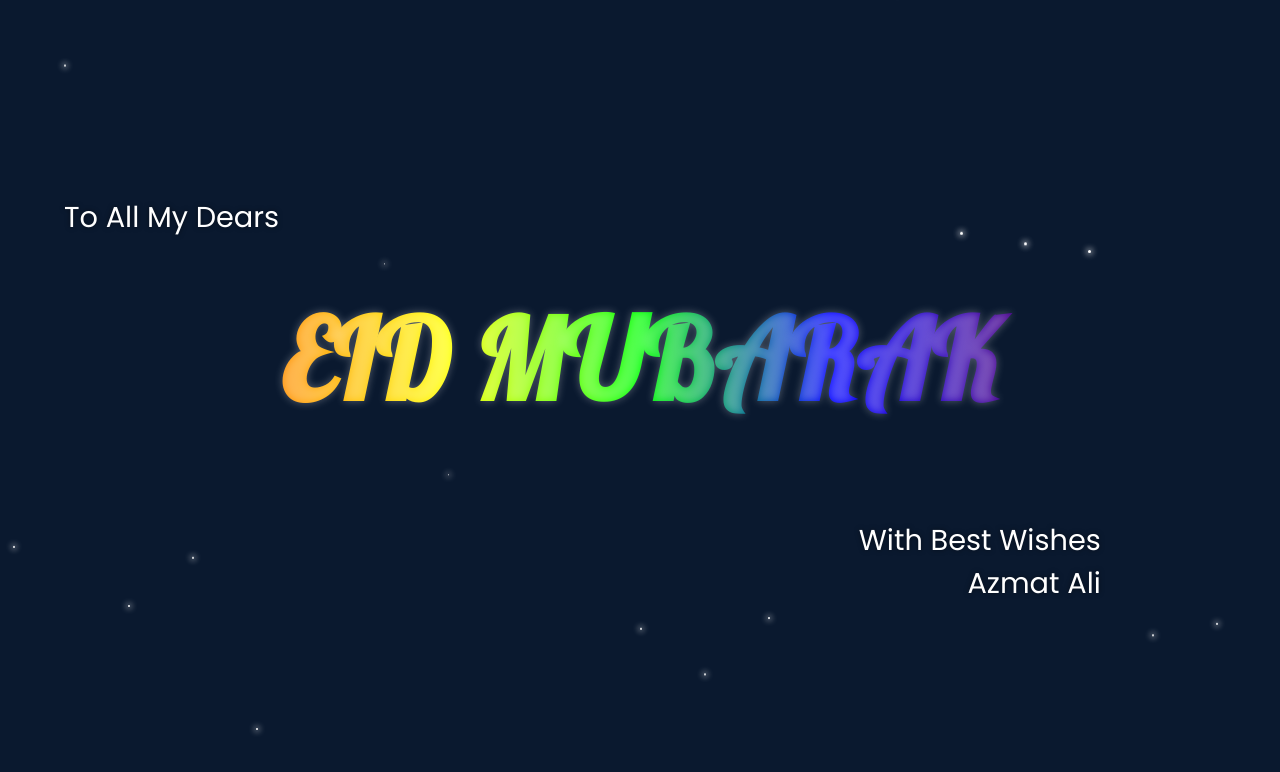
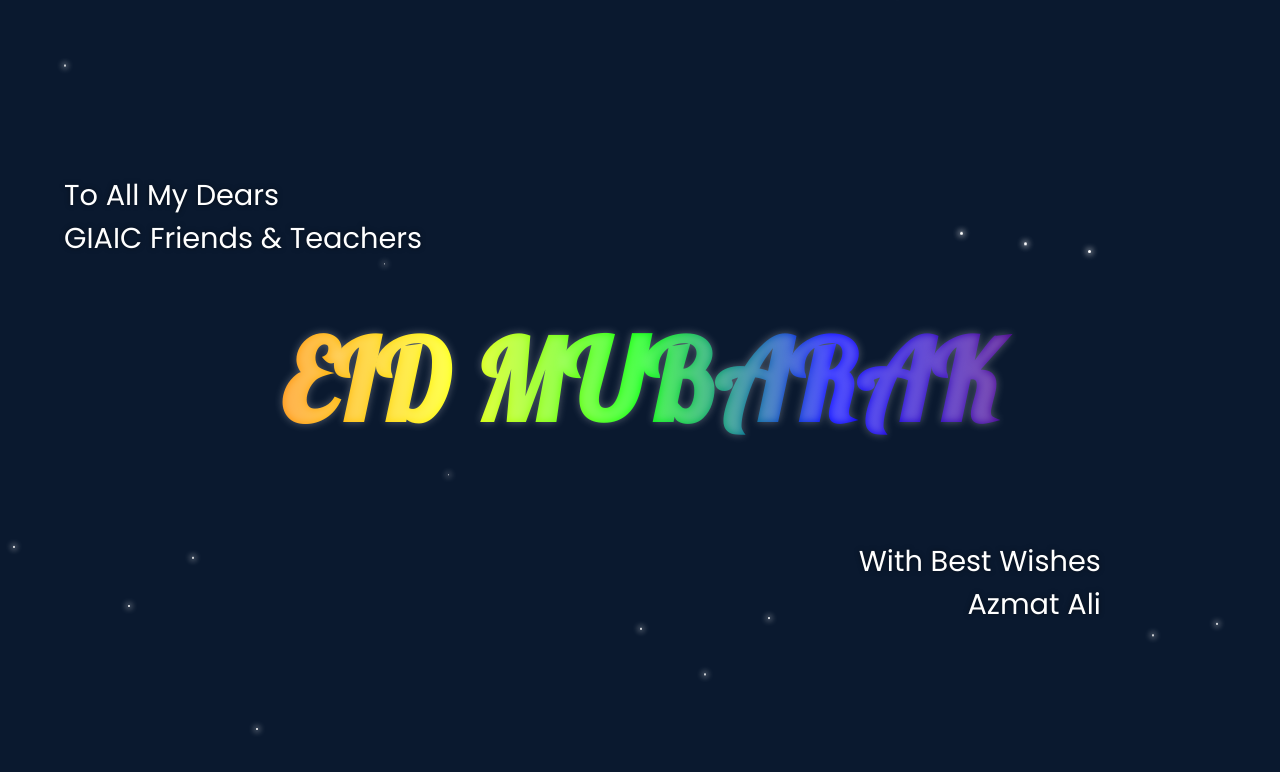
Before and after one commit to azmataliakbar/eid-with-giaic-friends-2025, a plain HTML site: page index.html in a window 1280 px wide. Drawn offline with Linux system fonts and the light colour scheme.

Commit message:
added text

```diff
--- a/index.html
+++ b/index.html
@@ -39,7 +39,7 @@
 
     <!-- Centered Text Content -->
     <div class="content-container">
-        <p class="wishes-text-1">To All My Dears</p>
+        <p class="wishes-text-1">To All My Dears<br>GIAIC Friends & Teachers</p>
         <br>
         <br>
         <h1 class="eid-text">EID MUBARAK</h1>
```
